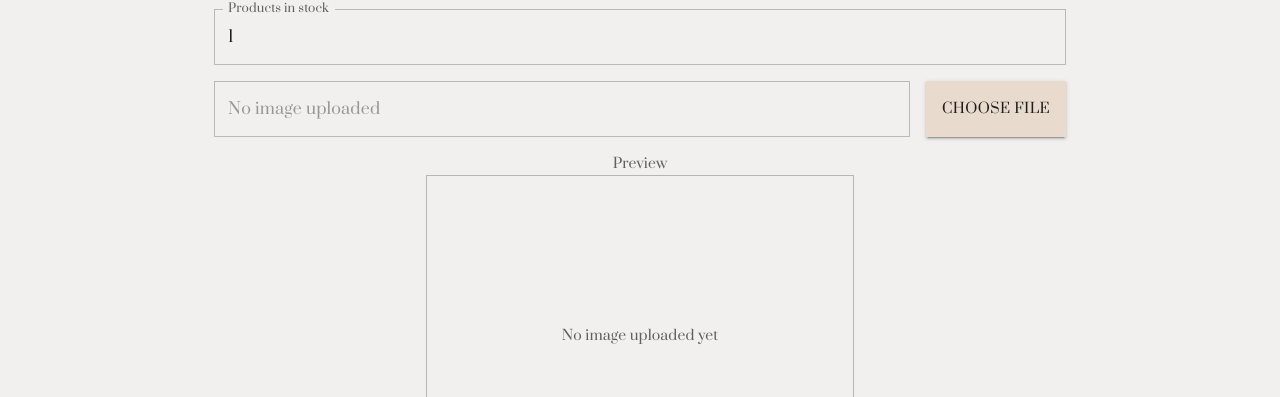
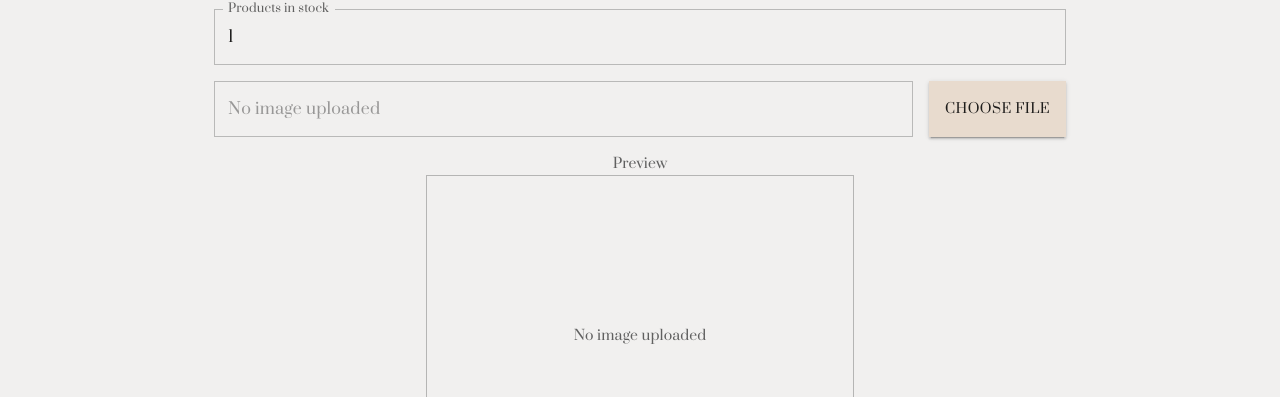
Before and after one commit to ellensofia/ofh-webbshop-api, a React (Vite) app in the folder Client/: page /admin/product/new/ in a window 1280 px wide. Shown: the part 478-875 px from the top of the page. Built offline with nearby package versions, Linux system fonts and the light colour scheme; no server answers.

Commit message:
fixed some styling on btn

```diff
--- a/Client/src/components/AddProductForm.tsx
+++ b/Client/src/components/AddProductForm.tsx
@@ -10,7 +10,7 @@ import {
   useTheme,
 } from "@mui/material";
 import { useFormik } from "formik";
-import { CSSProperties, useState } from "react";
+import { CSSProperties, useEffect, useState } from "react";
 import { Link, useNavigate, useParams } from "react-router-dom";
 import * as Yup from "yup";
 import { useProduct } from "../contexts/AdminProductContext";
@@ -69,16 +69,18 @@ function AddProductForm() {
     });
 
     if (!imageResponse.ok) {
-      formik.setFieldError("imageId", "Error uploading image, please try again or with another image.");
+      formik.setFieldError(
+        "imageId",
+        "Error uploading image, please try again or choose another image."
+      );
       return;
     }
 
     const imageId = await imageResponse.json();
 
     console.log("Uploaded image id:", imageId);
-    formik.setFieldValue("imageId", imageId); // Set formik.values.image with the selected file
+    formik.setFieldValue("imageId", imageId);
 
-    // Display image preview
     const reader = new FileReader();
     reader.onload = () => {
       if (reader.readyState === 2) {
@@ -88,12 +90,17 @@ function AddProductForm() {
     reader.readAsDataURL(file);
   };
 
+  useEffect(() => {
+    console.log(selectedFileName);
+  }, [selectedFileName]);
+
   const handleChooseFile = () => {
     const fileInput = document.getElementById("file-input") as HTMLInputElement;
     if (fileInput) {
       fileInput.click();
     }
   };
+
 
   const formik = useFormik<ProductValues>({
     initialValues: {
@@ -264,14 +271,15 @@ function AddProductForm() {
             <TextField
               id="image"
               type="text"
-              name="imageId"
+              name="image"
+              value={selectedFileName}
               placeholder={selectedFileName || "No image uploaded"}
               error={Boolean(formik.touched.imageId && formik.errors.imageId)}
               helperText={formik.touched.imageId && formik.errors.imageId}
               FormHelperTextProps={{ "data-cy": "product-image-error" } as any}
               sx={{ flex: 1 }}
             />
-            <Button variant="contained" onClick={handleChooseFile}>
+            <Button variant="contained" onClick={handleChooseFile} sx={{ fontSize: { xs: "0.7rem", sm: "0.85rem" } }}>
               Choose file
             </Button>
             <input
@@ -320,12 +328,12 @@ function AddProductForm() {
                     alignItems: "center",
                     justifyContent: "center",
                     width: "50%",
-                    height: "20rem",
+                    height: { xs: "10rem", sm: "20rem" },
                     border: "1px solid #60606069",
                   }}
                 >
                   <Typography variant="subtitle2" sx={{ color: "#606060" }}>
-                    No image uploaded yet
+                    No image uploaded
                   </Typography>
                 </Box>
               )}
```
